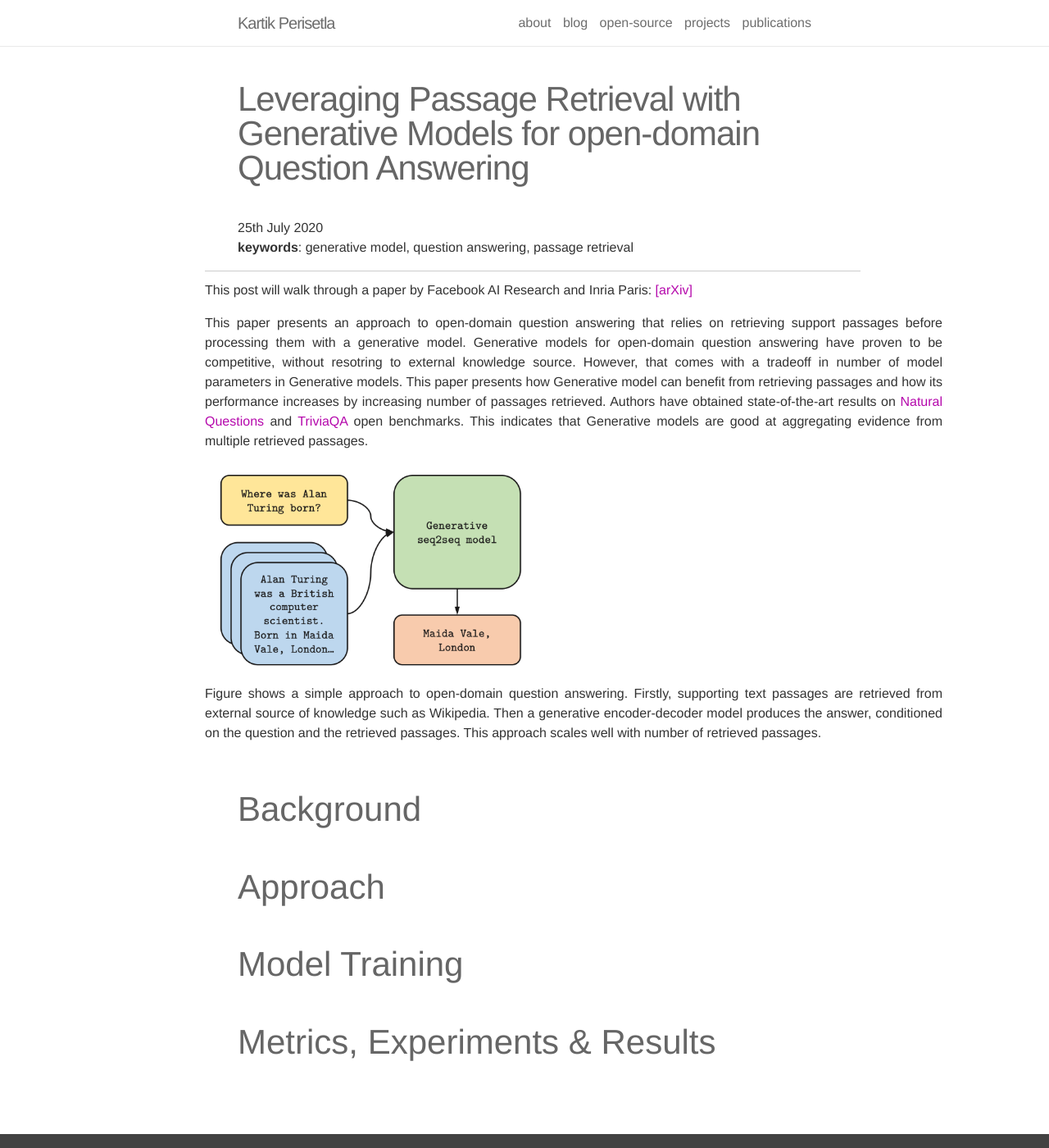
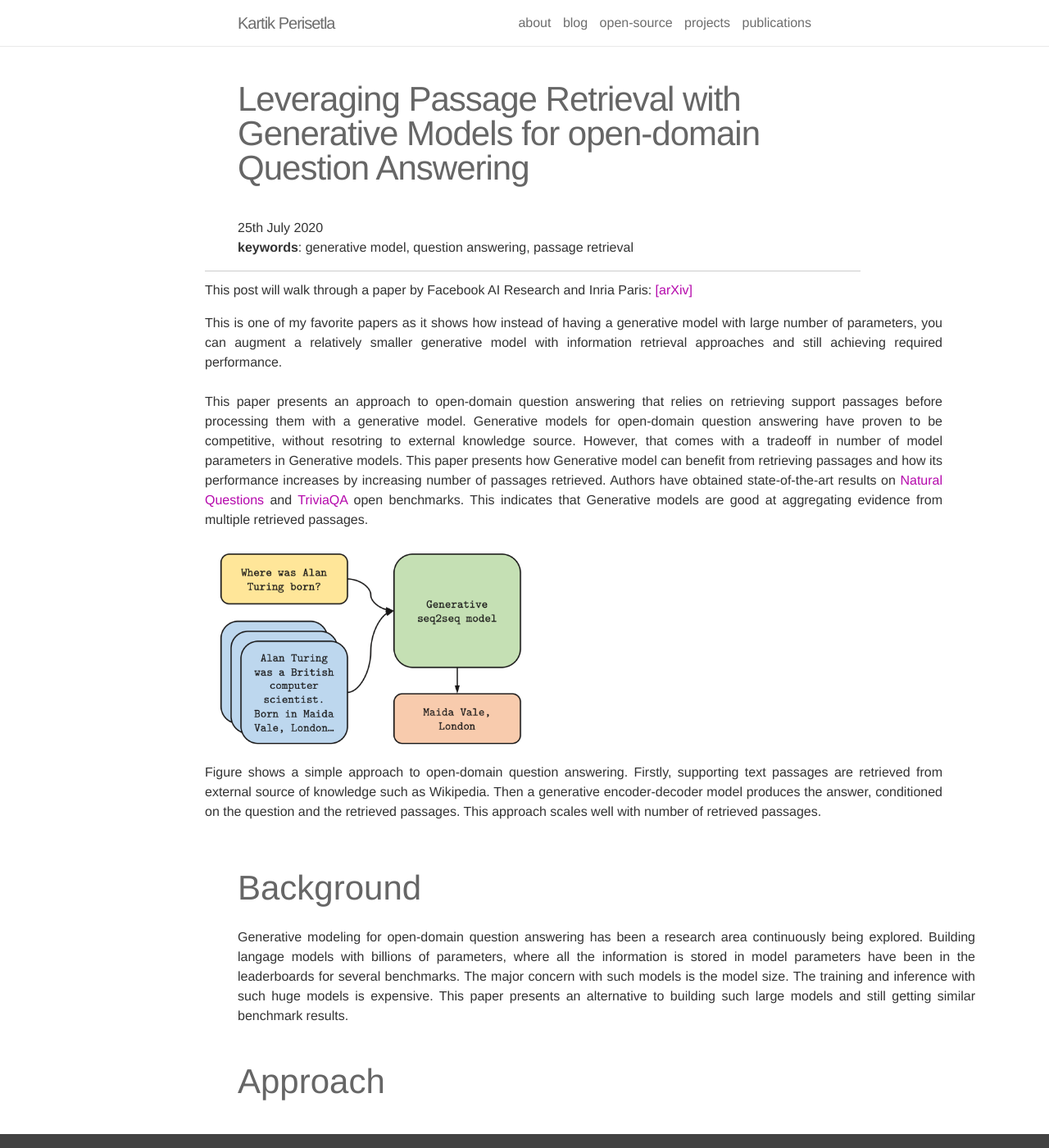
Before and after one commit to kartikperisetla/kartikperisetla.github.io, a Jekyll site: the page built from _posts/2020-07-25-leveraging-passage-retrieval-generative-models-qna.markdown, in a window 1280 px wide and 1400 px high. Shown: the whole window at 82% size. Built offline with Jekyll 4.4.1, drawn with Linux system fonts in a browser that asks for light colours; nearby versions of some CDN libraries; comment, search, counter and statistics services are not loaded.

Commit message:
Update 2020-07-25-leveraging-passage-retrieval-generative-models-qna.markdown

```diff
--- a/_posts/2020-07-25-leveraging-passage-retrieval-generative-models-qna.markdown
+++ b/_posts/2020-07-25-leveraging-passage-retrieval-generative-models-qna.markdown
@@ -16,6 +16,8 @@ comments: true
 </a>
 </p>
 <p align="justify">
+    This is one of my favorite papers as it shows how instead of having a generative model with large number of parameters, you can augment a relatively smaller generative model with information retrieval approaches and still achieving required performance.
+    <br/><br/>
     This paper presents an approach to open-domain question answering that relies on retrieving support passages before processing them with a generative model. Generative models for open-domain question answering have proven to be competitive, without resotring to external knowledge source. However, that comes with a tradeoff in number of model parameters in Generative models. This paper presents how Generative model can benefit from retrieving passages and how its performance increases by increasing number of passages retrieved. Authors have obtained state-of-the-art results on <a href="https://ai.google.com/research/NaturalQuestions/">Natural Questions</a> and <a href="https://nlp.cs.washington.edu/triviaqa/">TriviaQA</a> open benchmarks. This indicates that Generative models are good at aggregating evidence from multiple retrieved passages.
 	<br/>
 </p>
@@ -29,7 +31,7 @@ Figure shows a simple approach to open-domain question answering. Firstly, suppo
     Background
 </h2>
 <p align="justify">
-
+    Generative modeling for open-domain question answering has been a research area continuously being explored. Building langage models with billions of parameters, where all the information is stored in model parameters have been in the leaderboards for several benchmarks. The major concern with such models is the model size. The training and inference with such huge models is expensive. This paper presents an alternative to building such large models and still getting similar benchmark results.
 </p>
 <h2>
     Approach
```
